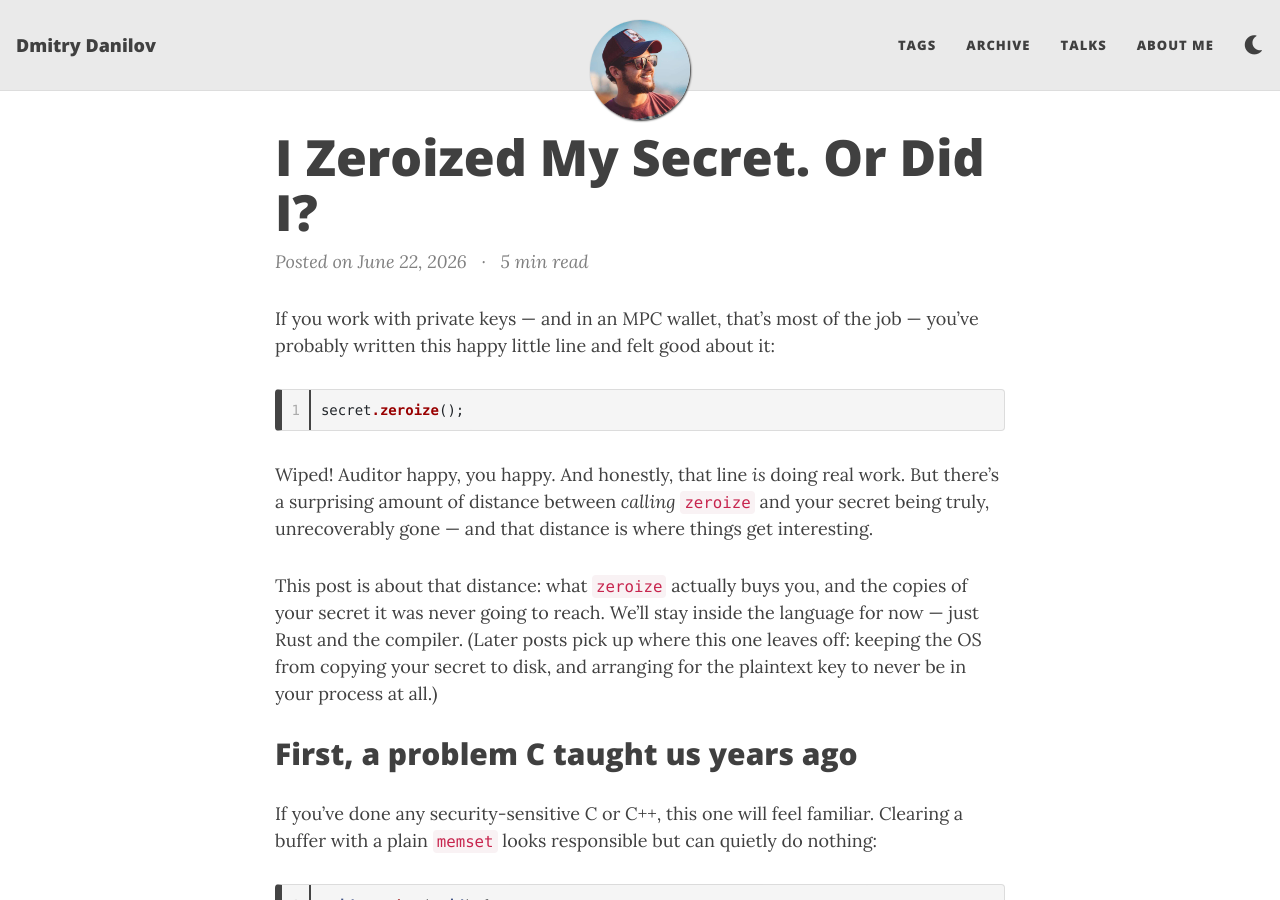
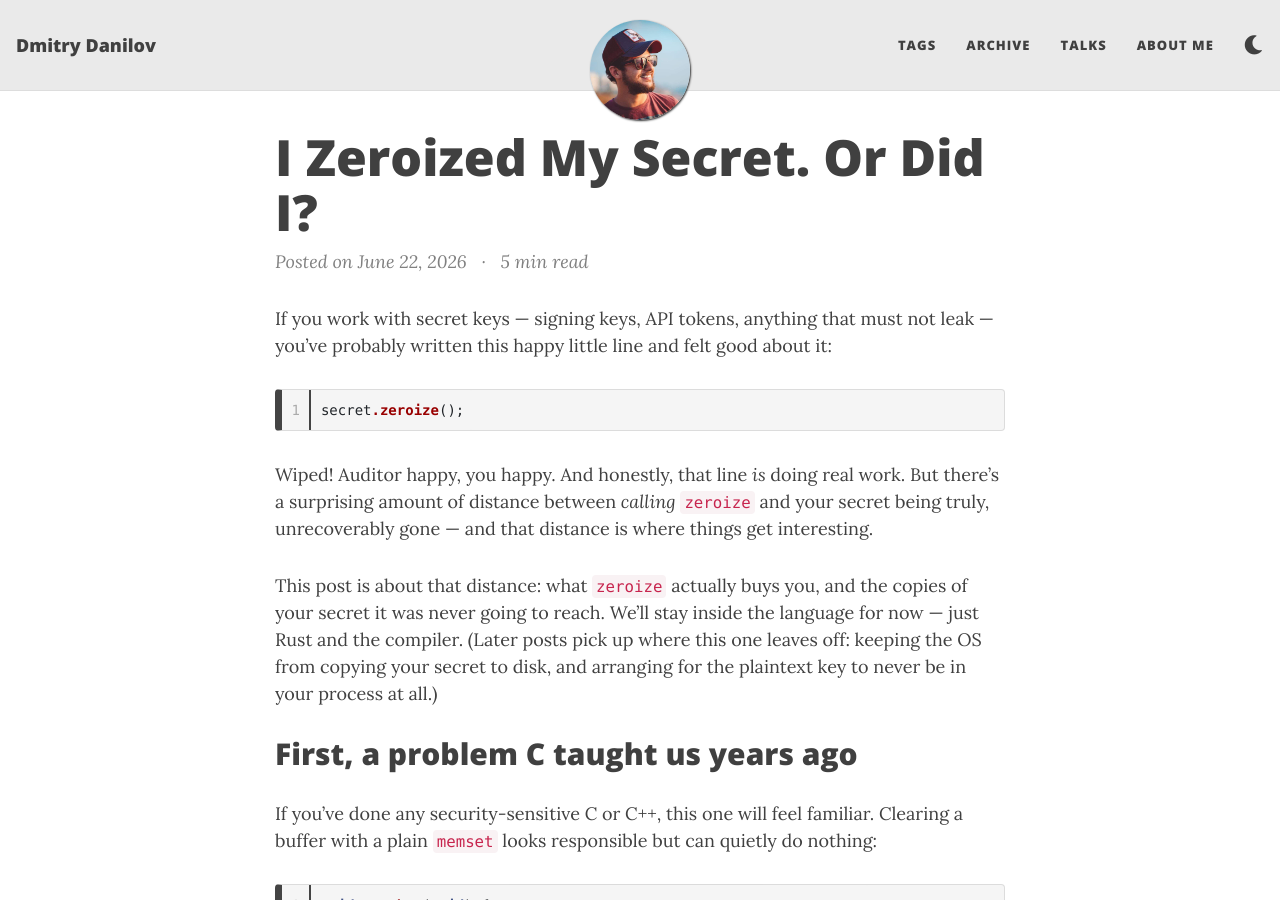
Before and after one commit to f-squirrel/f-squirrel.github.io, a Jekyll site: the page built from _posts/2026-06-22-zeroize.md, in a window 1280 px wide and 900 px high. Built offline with Jekyll 4.4.1, drawn with Linux system fonts in a browser that asks for light colours; nearby versions of some CDN libraries.

Commit message:
post: use neutral intro instead of MPC-specific framing

````diff
--- a/_posts/2026-06-22-zeroize.md
+++ b/_posts/2026-06-22-zeroize.md
@@ -7,7 +7,7 @@ readtime: true
 comments: false
 ---
 
-If you work with private keys — and in an MPC wallet, that's most of the job — you've probably written this happy little line and felt good about it:
+If you work with secret keys — signing keys, API tokens, anything that must not leak — you've probably written this happy little line and felt good about it:
 
 ```rust
 secret.zeroize();
````
